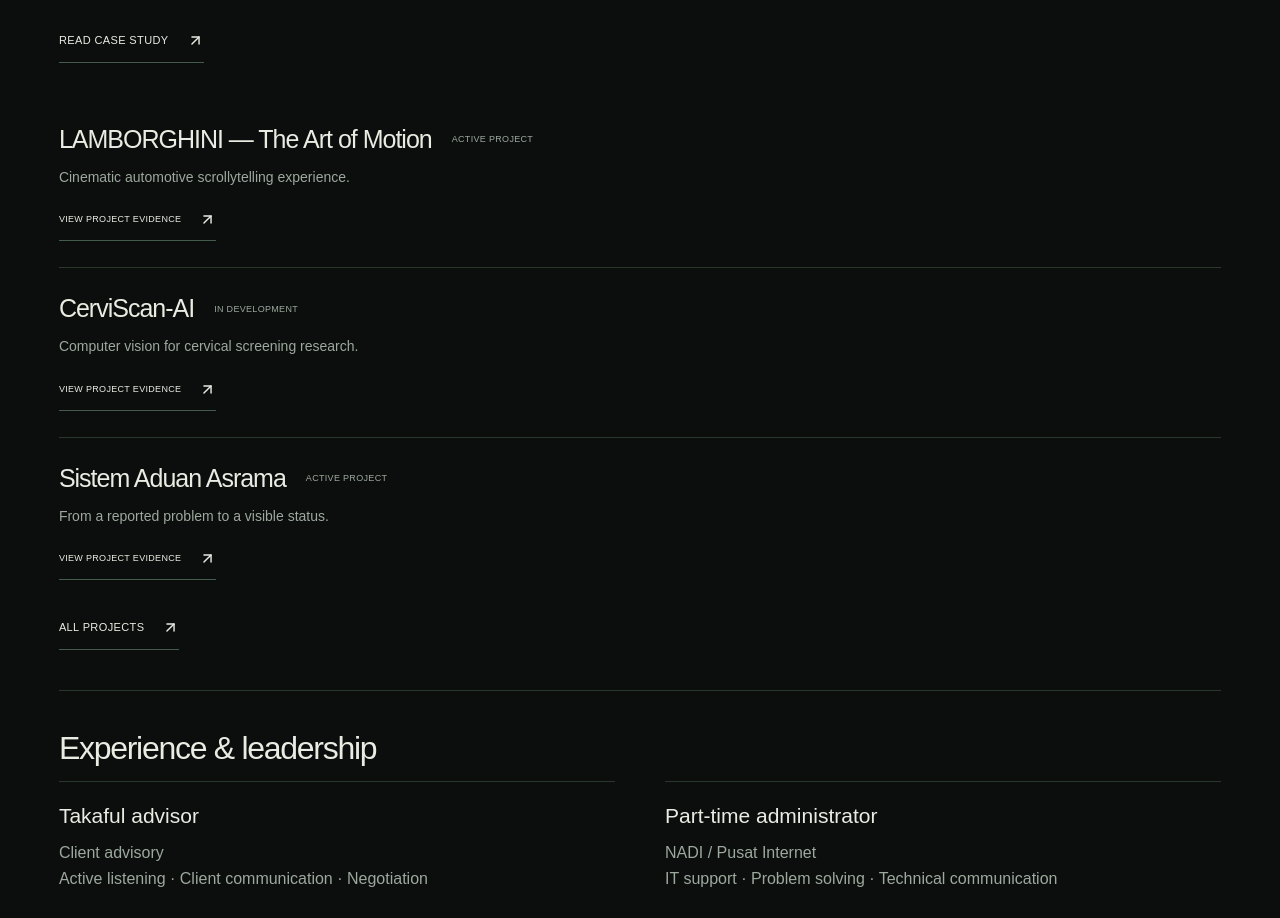
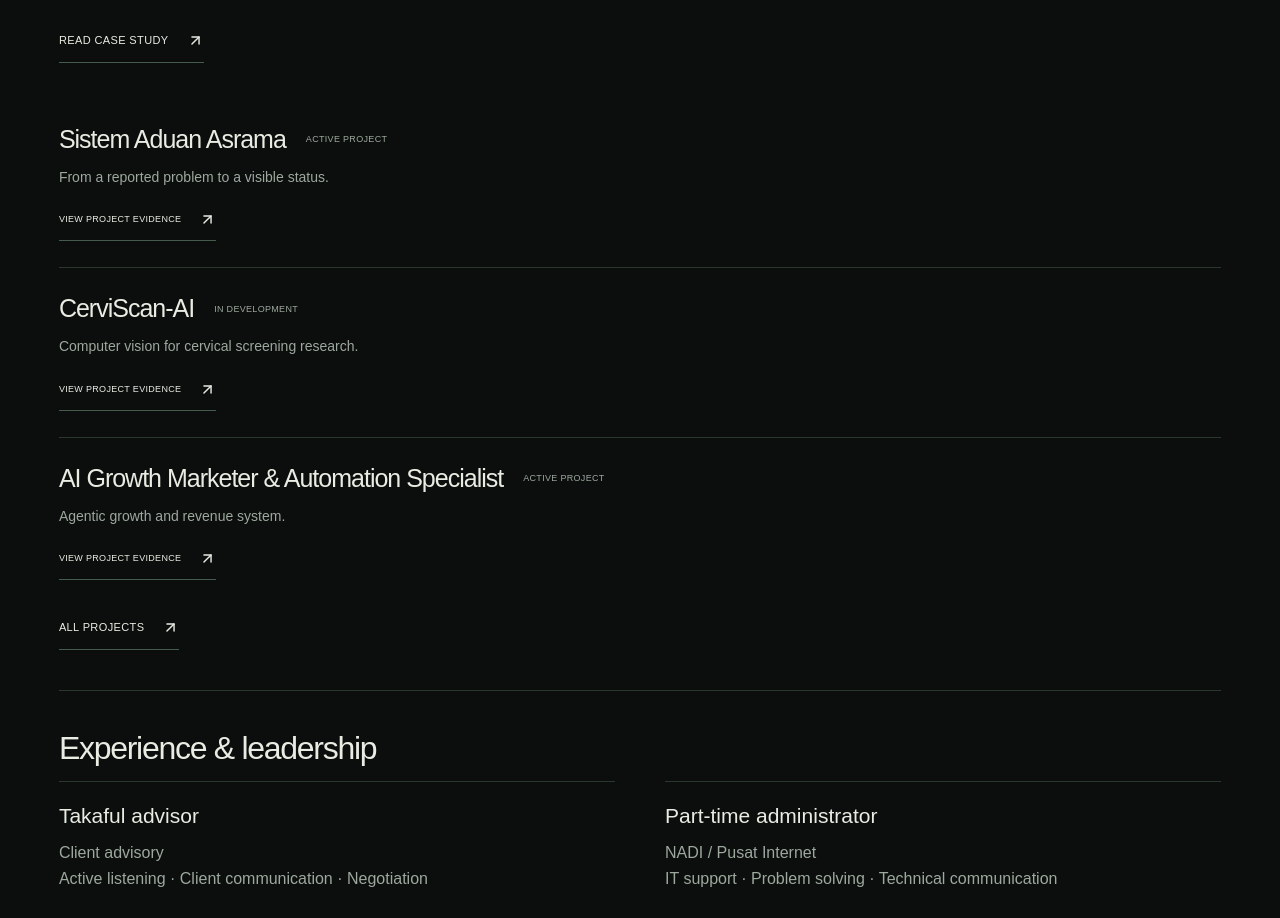
Before and after one commit to syahmiaof/syahmiaof, a Next.js app: page /quick in a window 1280 px wide. Shown: the part 1082-2000 px from the top of the page. Built offline with nearby package versions, Linux system fonts and the light colour scheme; no server answers; a web font is replaced by a local one.

Commit message:
fix(work): move lamborghini to ongoing projects and harden explicit slug mapping

```diff
--- a/src/app/quick/page.tsx
+++ b/src/app/quick/page.tsx
@@ -12,7 +12,10 @@
 
 export const metadata: Metadata = { title: 'Quick View — Muhammad Syahmi', description: 'A recruiter overview: Cloud / DevOps direction, selected projects, experience, credentials and CV.', alternates: { canonical: canonical('/quick') } };
 export default function QuickPage() {
-  const selected = [projects[2], ongoingProjects[0], projects[3]];
+  const aduan = projects.find(p => p.slug === 'sistem-aduan')!;
+  const cerviscan = ongoingProjects.find(p => p.slug === 'cerviscan-ai')!;
+  const aiGrowth = projects.find(p => p.slug === 'ai-growth-automation')!;
+  const selected = [aduan, cerviscan, aiGrowth];
   return <><main id="main" tabIndex={-1} className="section quick-page">
     <div className="quick-page-top mono"><span>THE 30-SECOND VERSION</span><TextLink href="/">Full experience</TextLink></div>
     <header className="quick-hero"><div><h1>Muhammad<br />Syahmi<span>.</span></h1><p className="quick-role">{positioning.status} · Malaysia</p><p className="quick-target">{positioning.direction}</p><p className="quick-summary">{positioning.summary}</p><div className="quick-actions"><TextLink href={profile.resumeUrl} external>View CV (PDF)</TextLink><TextLink href={'mailto:' + profile.email}>Email me</TextLink><TextLink href={profile.github} external>GitHub</TextLink></div></div><SafeImage src="/images/syahmic3.png" alt="Muhammad Syahmi" width={960} height={1280} sizes="(max-width: 760px) 30vw, 220px" priority /></header>
--- a/src/components/sections/SelectedWork.tsx
+++ b/src/components/sections/SelectedWork.tsx
@@ -11,7 +11,9 @@
 gsap.registerPlugin(ScrollTrigger);
 
 export function SelectedWork() {
-  const [daeng, aduan, aiGrowth] = projects.slice(1);
+  const daeng = projects.find(p => p.slug === 'daeng-kuning')!;
+  const aduan = projects.find(p => p.slug === 'sistem-aduan')!;
+  const aiGrowth = projects.find(p => p.slug === 'ai-growth-automation')!;
   const containerRef = useRef<HTMLElement>(null);
   const reducedMotion = useReducedMotion();
 
--- a/src/data/projects.ts
+++ b/src/data/projects.ts
@@ -8,9 +8,6 @@
   { slug: 'daeng-kuning', title: 'Daeng Kuning', subtitle: 'Heritage, with a digital home.', status: 'active',
     description: 'A web portal for Akademi Persilatan Daeng Kuning, bringing the academy, membership information and its silat heritage online.',
     stack: ['HTML', 'CSS', 'JavaScript'], github: 'https://github.com/syahmiaof/daengkuning', liveUrl: 'https://daengkuning.my', featured: true, image: '/images/daeng-kuning.webp' },
-  { slug: 'lamborghini', title: 'LAMBORGHINI — The Art of Motion', subtitle: 'Cinematic automotive scrollytelling experience.', status: 'active',
-    description: 'A high-performance automotive web experience featuring Canvas 2D image sequence scrubbing, GSAP ScrollTrigger, Lenis smooth scrolling, and Chiaroscuro visual art direction.',
-    stack: ['React', 'TypeScript', 'Vite', 'GSAP', 'Lenis', 'Canvas 2D'], github: 'https://github.com/syahmiaof/lamborghini-art-of-motion', liveUrl: 'https://lamborghini.syahmiaof.my', featured: true, image: '/images/lamborghini.webp' },
   // { slug: 'nurizma-bridal', title: 'Nurizma Bridal', subtitle: 'A considered home for a personal craft.', status: 'active',
   //   description: 'A visual henna portfolio and service website in Taiping, Perak. The public repository is Nurizma Bridal; the current live site uses the Hanim Henna identity.',
   //   stack: ['HTML', 'CSS', 'JavaScript'], github: 'https://github.com/syahmiaof/nurizmabridal', liveUrl: 'https://henna.nurizmabridal.my', featured: false, image: '/images/nurizma-bridal.webp' },
@@ -23,6 +20,14 @@
 ];
 
 export const ongoingProjects: (Project & { stage: string; scope: readonly string[]; developmentNote: string })[] = [
+  {
+    slug: 'lamborghini', title: 'LAMBORGHINI — The Art of Motion', subtitle: 'Cinematic automotive scrollytelling experience.', status: 'in-development',
+    description: 'A high-performance automotive web experience featuring Canvas 2D image sequence scrubbing, GSAP ScrollTrigger, Lenis smooth scrolling, and Chiaroscuro visual art direction.',
+    stack: ['React', 'TypeScript', 'Vite', 'GSAP', 'Lenis', 'Canvas 2D'], github: 'https://github.com/syahmiaof/lamborghini-art-of-motion', liveUrl: 'https://lamborghini.syahmiaof.my', image: '/images/lamborghini.webp', featured: false,
+    stage: 'Deployed showcase · Scrollytelling & Canvas 2D',
+    scope: ['Canvas 2D image sequence', 'GSAP ScrollTrigger', 'Chiaroscuro visual aesthetic'],
+    developmentNote: 'A high-performance cinematic automotive scrollytelling showcase experimenting with interactive canvas rendering, smooth viewport scrubbing and dark automotive aesthetic.',
+  },
   {
     slug: 'cerviscan-ai', title: 'CerviScan-AI', subtitle: 'Computer vision for cervical screening research.', status: 'in-development',
     description: 'A team project for AI-assisted cervical screening research. I build the CMS dashboard and video-streaming application, integrating YOLOv8 to analyse cervical samples and support image review.',
```
